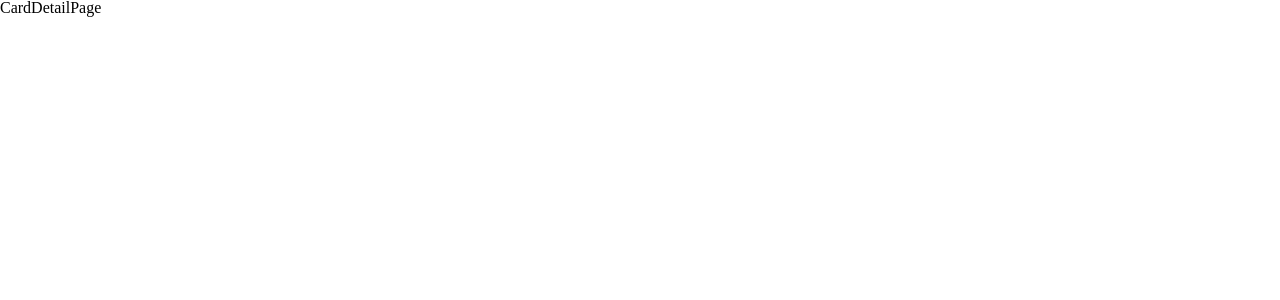
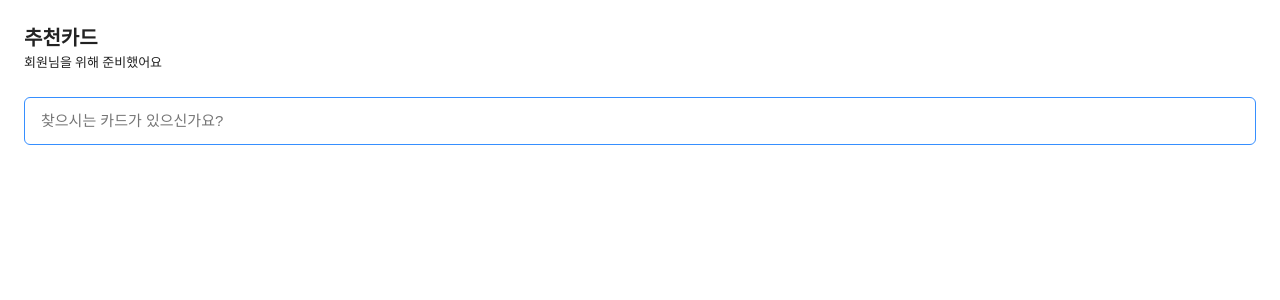
Before and after one commit to taeyun01/next13_project, a Next.js app: page /card/search in a window 1280 px wide. Shown: the top 300 px of the page. Built offline with nearby package versions, Linux system fonts and the light colour scheme.

Commit message:
feat: 추천카드 리스트 검색페이지 따로 만들어 기능 분리 (마크업)

```diff
--- /dev/null
+++ b/src/pages/card/search.tsx
@@ -0,0 +1,39 @@
+import Input from '@/components/shared/Input'
+import Top from '@/components/shared/Top'
+import { useRouter } from 'next/router'
+import { ChangeEvent, useCallback, useEffect, useRef, useState } from 'react'
+
+const SearchPage = () => {
+  const [keyword, setKeyword] = useState('')
+  const navigate = useRouter()
+
+  const inputRef = useRef<HTMLInputElement>(null)
+
+  const handleKeyword = useCallback((e: ChangeEvent<HTMLInputElement>) => {
+    setKeyword(e.target.value)
+  }, [])
+
+  useEffect(() => {
+    if (inputRef.current) {
+      inputRef.current.focus()
+    }
+  }, [])
+
+  console.log(keyword)
+
+  return (
+    <div>
+      <Top title="추천카드" subtitle="회원님을 위해 준비했어요" />
+      <div style={{ padding: '0 24px 12px 24px' }}>
+        <Input
+          ref={inputRef}
+          value={keyword}
+          placeholder="찾으시는 카드가 있으신가요?"
+          onChange={handleKeyword}
+        />
+      </div>
+    </div>
+  )
+}
+
+export default SearchPage
```
Also changed, not shown: src/pages/card/index.tsx (+7 -0 lines).
